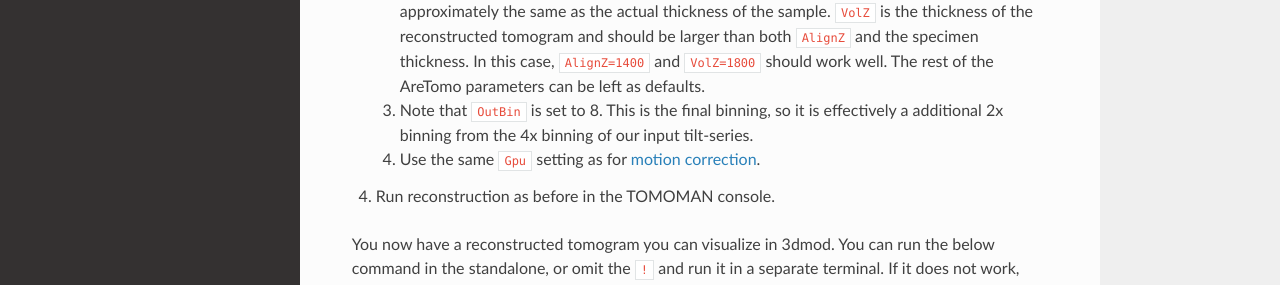
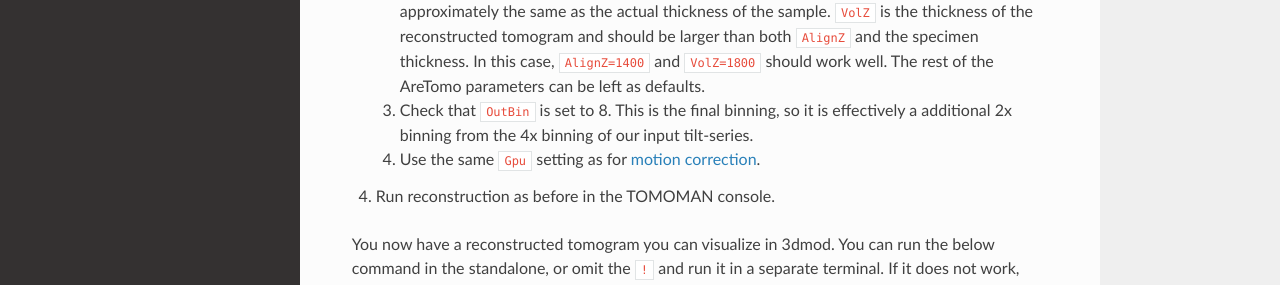
Before and after one commit to wan-lab-vanderbilt/subtomo-tutorials, an MkDocs documentation site: the page built from docs/hiv/align.md, in a window 1280 px wide and 1292 px high. Shown: the part 633-918 px from the top of the window. Built offline with MkDocs 1.6.1, drawn with Linux system fonts in a browser that asks for light colours; nearby versions of some CDN libraries.

Commit message:
Update align.md

```diff
--- a/docs/hiv/align.md
+++ b/docs/hiv/align.md
@@ -25,7 +25,7 @@ Open `tomoman_aretomo.param`.
     The rest of the AreTomo parameters can be left as defaults.
 
 
-    4. Note that `OutBin` is set to 8. This is the final binning, so it is effectively a additional 2x binning from the 4x binning of our input tilt-series.
+    4. Check that `OutBin` is set to 8. This is the final binning, so it is effectively a additional 2x binning from the 4x binning of our input tilt-series.
 
     5. Use the same `Gpu` setting as for [motion correction](preproc.md#making-motion-corrected-stacks).
 
```
